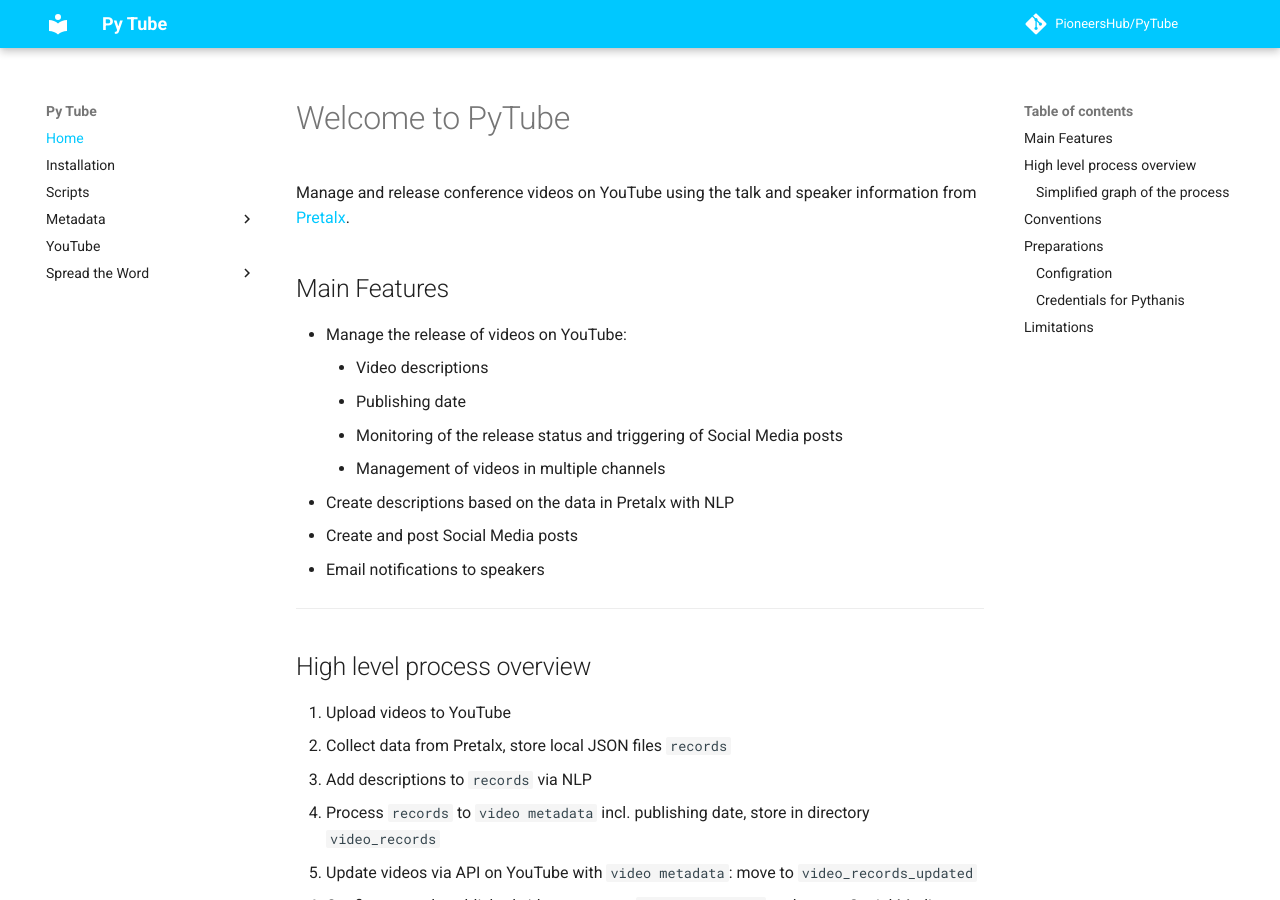
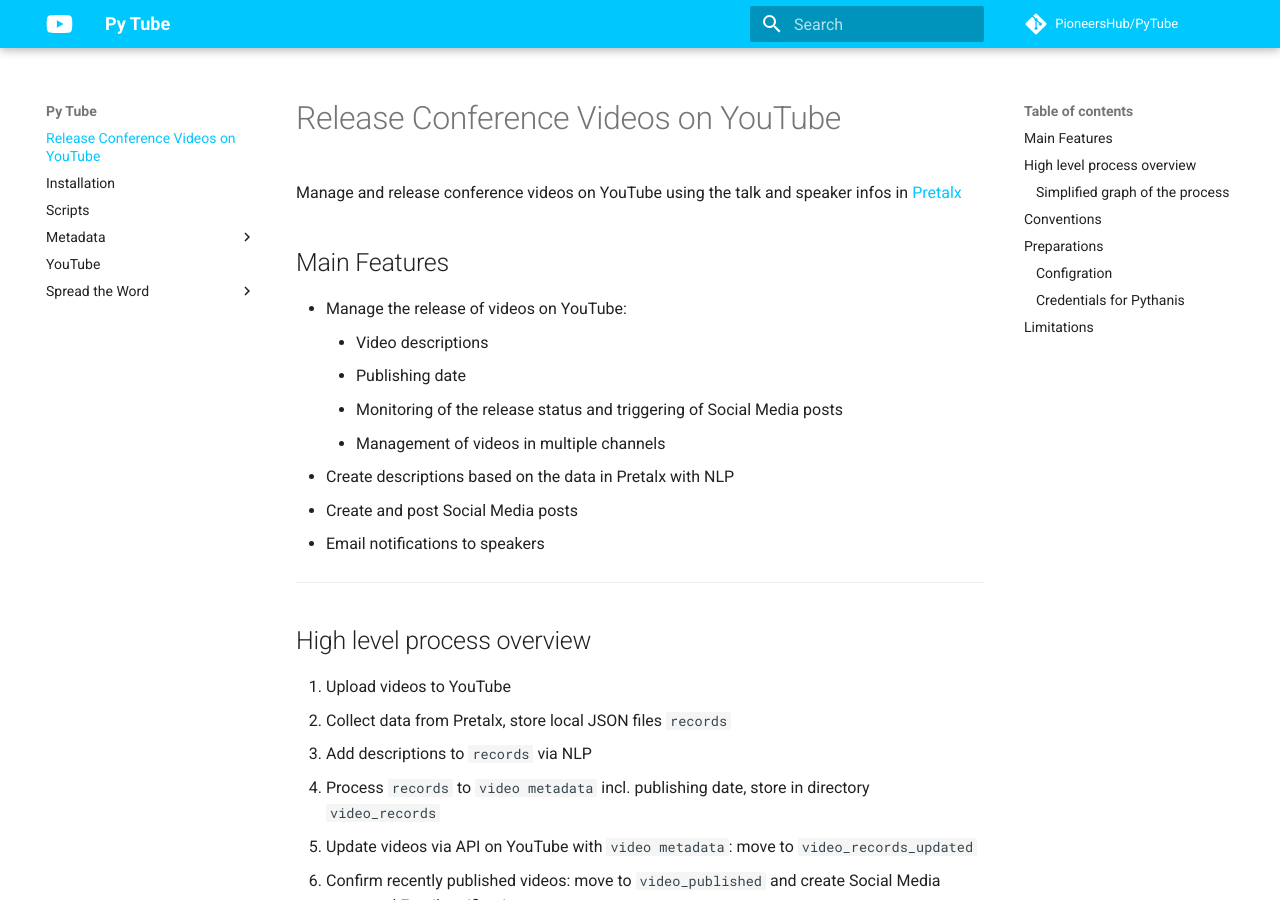
Before and after one commit to PioneersHub/pytube, an MkDocs documentation site: the page built from docs/index.md, in a window 1280 px wide and 900 px high. Built offline with MkDocs 1.6.1 and Material for MkDocs 9.7.7, drawn with Linux system fonts in a browser that asks for light colours; comment, search, counter and statistics services are not loaded.

Commit message:
updated documentation

```diff
--- a/docs/index.md
+++ b/docs/index.md
@@ -1,8 +1,7 @@
-# Welcome to PyTube
+# Release Conference Videos on YouTube
 
-Manage and release conference videos on YouTube
-using the talk and speaker information
-from [Pretalx](https://github.com/pretalx/pretalx).
+Manage and release conference videos on YouTube using the talk and speaker infos
+in [Pretalx](https://github.com/pretalx/pretalx)
 
 ## Main Features
 
--- a/mkdocs.yml
+++ b/mkdocs.yml
@@ -3,21 +3,19 @@
 site_url: https://pioneershub.github.io/pytube/
 site_author: Alexander Hendorf
 site_description: >-
-  Manage and release conference videos on YouTube
-  utilizing the talk and speaker information
-  from [pretalx](https://github.com/pretalx/pretalx).
+  Manage and release conference videos on YouTube using the talk and speaker information in Pretalx.
 # Repository
 repo_name: PioneersHub/PyTube
 repo_url: https://github.com/PioneersHub/PyTube
 
 #
 nav:
-  - Home: index.md
-  - Installation: installation.md
-  - Scripts: scripts.md
+  - index.md
+  - installation.md
+  - scripts.md
   - Metadata:
       - Pre-Processing: processing.md
-      - NLP Descriptions: openai.md
+      - Add Descriptions with NLP: openai.md
   - YouTube: youtube.md
   - Spread the Word:
       - LinkedIn: linkedin.md
@@ -25,12 +23,15 @@
 
 theme:
   name: material
+  icon:
+    logo: fontawesome/brands/youtube
   language: en
   palette:
     primary: custom
   features:
     - navigation.instant
   site_url: https://pioneershub.github.io/PyTube/
+
 markdown_extensions:
   - admonition
   - pymdownx.superfences:
@@ -43,7 +44,13 @@
   - stylesheets/extra.css
 
 plugins:
-  - social
+  - social:
+      cards_layout_options:
+        background_color: "#ffffff"
+        background_image: layouts/example_certificate.png
+        color: "#000000"
+        logo: fontawesome/brands/mermaid
+  - search
   - tags
 
 extra:
```
Also changed, not shown: docs/assets/Pioneers-Hub-Logo-vereinfacht.svg (added), docs/layouts/Pioneers-Hub-Logo-vereinfacht.svg (added), docs/layouts/example_certificate.png (added).
